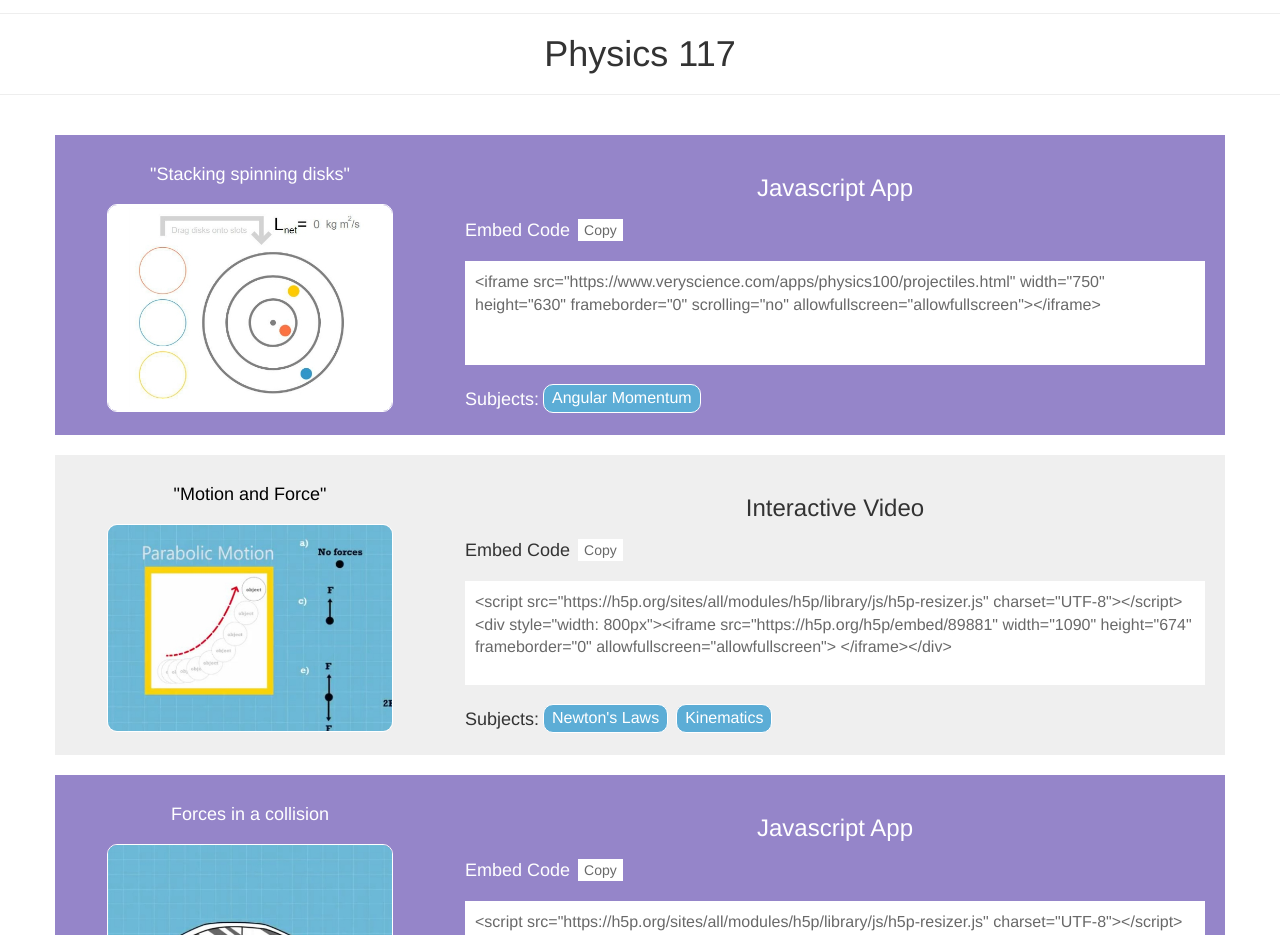
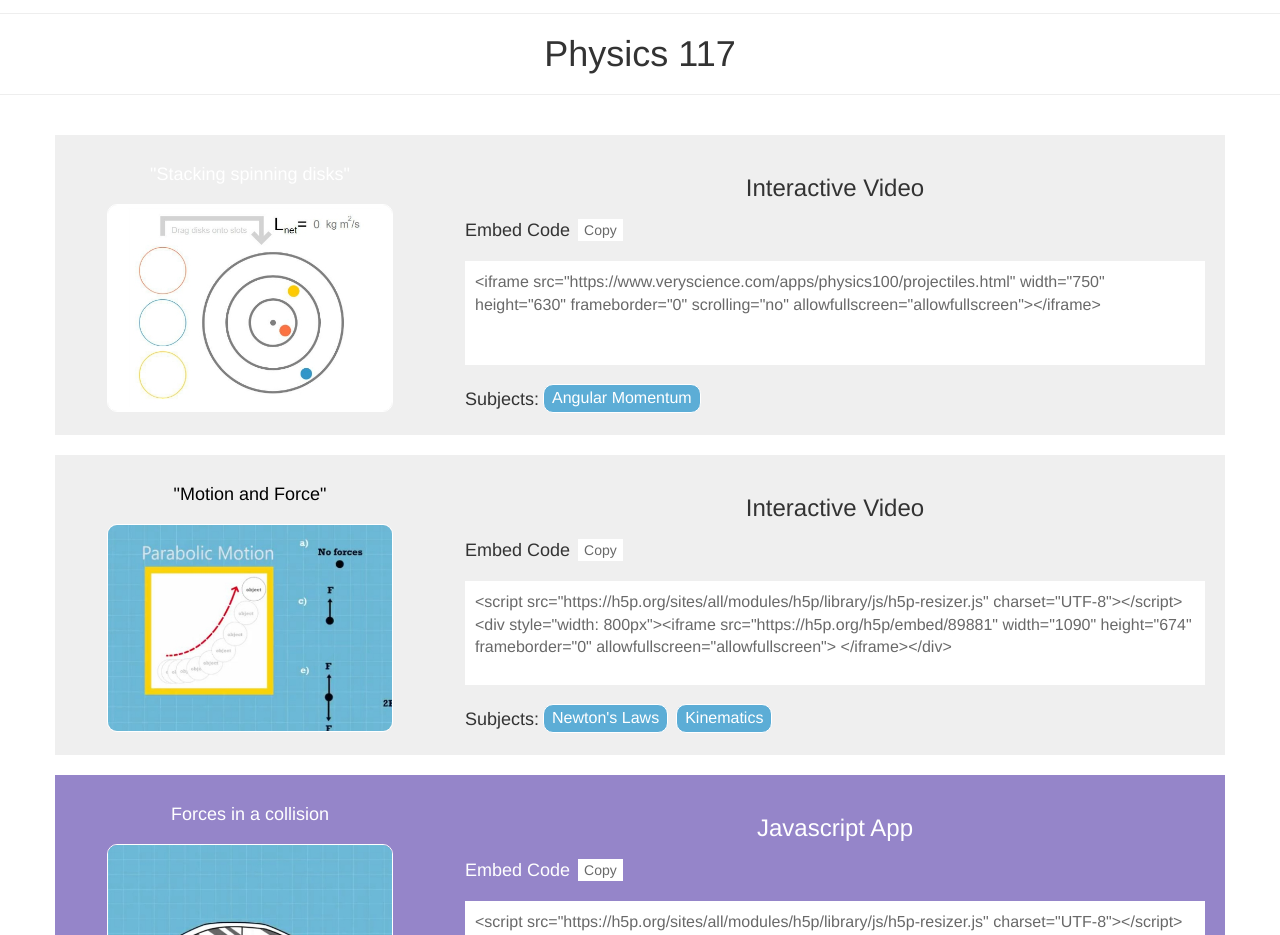
Before and after one commit to samthe13th/physics100, a plain HTML site: page public/physics100.html in a window 1280 px wide. Shown: the part 2240-3175 px from the top of the page. Drawn offline with Linux system fonts and the light colour scheme.

Commit message:
change theme

```diff
--- a/public/physics100.html
+++ b/public/physics100.html
@@ -249,7 +249,7 @@
         <hr class="white-hr"><br>
     </div>
     <div class="container samseg">
-        <div class="row darktheme">
+        <div class="row lighttheme">
             <a href="#disks" data-lity>
                 <div class="col-xs-12 col-sm-6 col-lg-4 samapp-container">
                     <h4 class="white">"Stacking spinning disks"</h4>
@@ -257,7 +257,7 @@
                 </div>
             </a>
             <div class="col-xs-12 col-sm-6 col-lg-8 samapp-container">
-                <h3>Javascript App</h3>
+                <h3>Interactive Video</h3>
                 <div class="floatleft">
                     <h4>Embed Code</h4>
                 </div>
```
